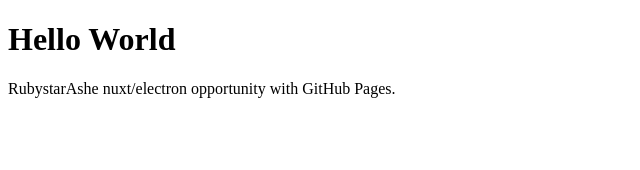
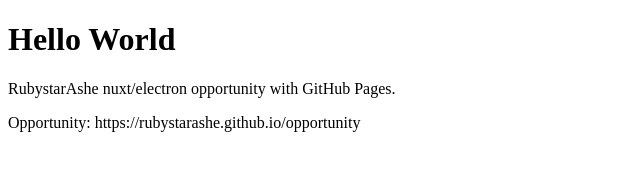
Before and after one commit to rubystarashe/rubystarashe.github.io, a plain HTML site: page index.html in a window 1280 px wide. Shown: the whole page, without its empty margins (0-640 px from the left). Drawn offline with Linux system fonts and the light colour scheme.

Commit message:
[M/INDEX] 초기 페이지에 오퍼튜니티 추가

```diff
--- a/index.html
+++ b/index.html
@@ -3,5 +3,6 @@
 <body>
 <h1>Hello World</h1>
 <p>RubystarAshe nuxt/electron opportunity with GitHub Pages.</p>
+<p>Opportunity: https://rubystarashe.github.io/opportunity</p>
 </body>
 </html>
```
